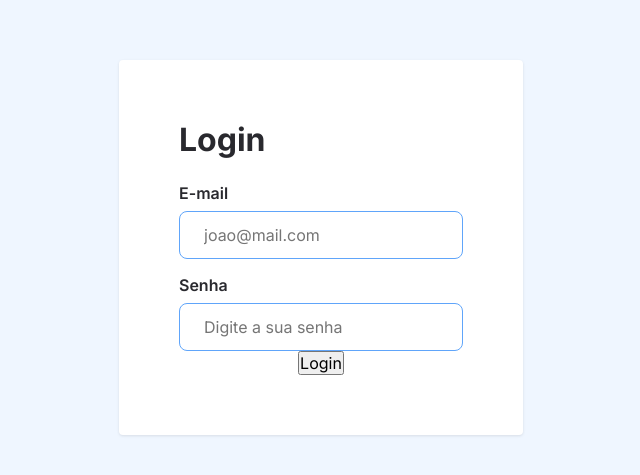
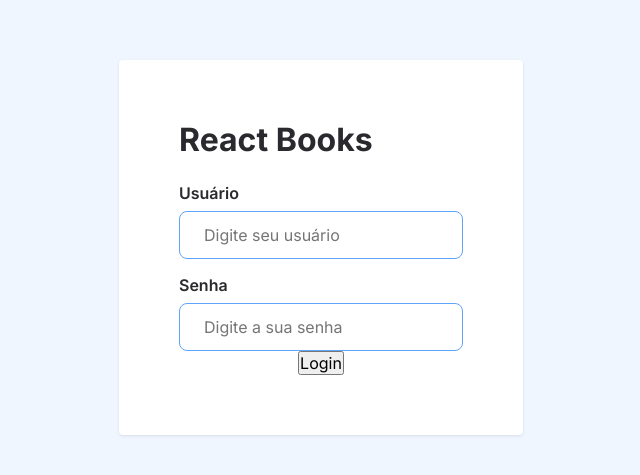
Before and after one commit to marcos-hein/react-books, a React (Vite) app: page / in a window 1280 px wide. Shown: the part 153-628 px from the top of the page, without its empty margins (319-959 px from the left). Built offline with nearby package versions, Linux system fonts and the light colour scheme.

Commit message:
feat: cria store auth

```diff
--- a/src/main.tsx
+++ b/src/main.tsx
@@ -1,10 +1,14 @@
 import React from 'react';
 import ReactDOM from 'react-dom/client';
 import App from './App';
+import { Provider } from 'react-redux';
+import { store } from './redux/store';
 import './index.css';
 
 ReactDOM.createRoot(document.getElementById('root')!).render(
   <React.StrictMode>
-    <App />
+    <Provider store={store}>
+      <App />
+    </Provider>
   </React.StrictMode>,
 );
--- a/src/pages/Login.tsx
+++ b/src/pages/Login.tsx
@@ -1,18 +1,32 @@
+import { useState } from 'react';
 import { Input } from '../components/Input/Input';
+import { useDispatch } from 'react-redux';
+import { login } from '../redux/authSlice';
+import { useNavigate } from 'react-router-dom';
 import './Login.css';
 
 export function Login() {
+  const dispatch = useDispatch();
+  const navigate = useNavigate();
+
+  const [nome, setNome] = useState<string>('');
+
   function handleLogin() {
-    // TODO: implementar lógica de login
-    console.log('usuário logado');
+    dispatch(login(nome));
+    navigate('/');
   }
   return (
     <section className="login__container">
-      <h2 className="login__heading">Login</h2>
+      <h2 className="login__heading">React Books</h2>
 
-      <Input name="email" label="E-mail" placeholder="joao@mail.com" />
+      <Input
+        name="nome"
+        value={nome}
+        label="Usuário"
+        placeholder="Digite seu usuário"
+        onChange={(e) => setNome(e.target.value)}
+      />
       <Input name="password" type="password" label="Senha" placeholder="Digite a sua senha" />
-
       <button onClick={handleLogin}>Login</button>
     </section>
   );
--- /dev/null
+++ b/src/redux/authSlice.ts
@@ -0,0 +1,30 @@
+import { PayloadAction, createSlice } from "@reduxjs/toolkit";
+
+interface AuthState {
+  user: string;
+  isAuthenticated: boolean;
+}
+
+const initialState: AuthState = {
+  user: '',
+  isAuthenticated: false,
+}
+
+export const slice = createSlice({
+  name: 'auth',
+  initialState,
+  reducers: {
+    login: (state, { payload }: PayloadAction<string>) => {
+      state.user = payload;
+      state.isAuthenticated = true;
+    },
+    logout: (state) => {
+      state.user = '';
+      state.isAuthenticated = false;
+    }
+  }
+})
+
+export const { login, logout } = slice.actions;
+
+export default slice.reducer;
--- /dev/null
+++ b/src/redux/store.ts
@@ -0,0 +1,11 @@
+import { configureStore } from "@reduxjs/toolkit";
+import authReducer from "./authSlice";
+
+export const store = configureStore({
+  reducer: {
+    auth: authReducer,
+  }
+});
+
+export type RootState = ReturnType<typeof store.getState>
+export type AppDispatch = typeof store.dispatch
```
